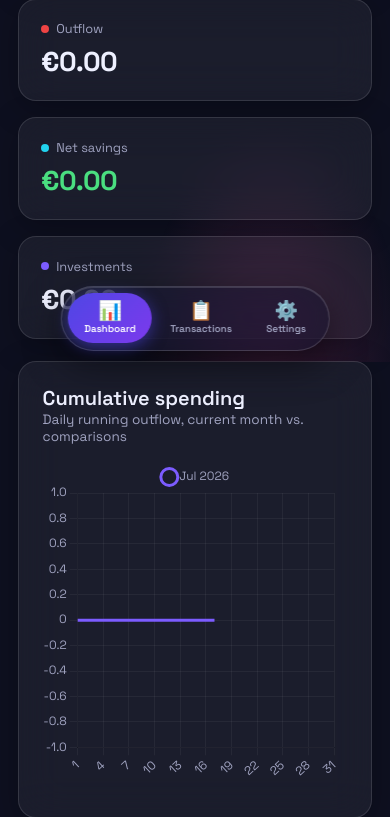
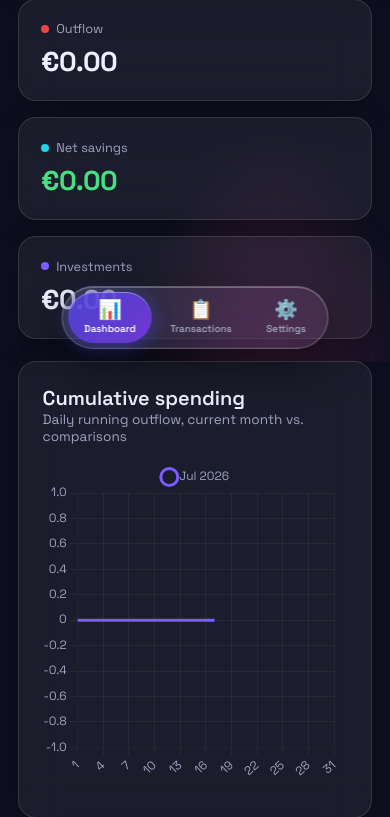
Before and after one commit to duaneyoung/fluxo, a Flask app: page / in a window 390 px wide. Shown: the part 482-1299 px from the top of the page. Run offline with Flask 3, Linux system fonts and the light colour scheme.

Commit message:
Glassier bottom pill nav (more transparency, stronger blur)

```diff
--- a/static/style.css
+++ b/static/style.css
@@ -275,13 +275,16 @@ tbody tr:hover{background:rgba(255,255,255,.03)}
   .bottom-nav{
     display:flex;align-items:center;gap:.15rem;
     position:fixed;left:50%;transform:translateX(-50%);
-    bottom:calc(.7rem + env(safe-area-inset-bottom));z-index:60;
-    padding:.4rem;border-radius:999px;
-    background:rgba(20,22,42,.55);
-    backdrop-filter:blur(26px) saturate(180%);
-    -webkit-backdrop-filter:blur(26px) saturate(180%);
-    border:1px solid rgba(255,255,255,.16);
-    box-shadow:0 12px 36px rgba(0,0,0,.5), inset 0 1px 0 rgba(255,255,255,.14);
+    bottom:calc(.8rem + env(safe-area-inset-bottom));z-index:60;
+    padding:.35rem;border-radius:999px;
+    background:rgba(255,255,255,.07);
+    backdrop-filter:blur(36px) saturate(200%);
+    -webkit-backdrop-filter:blur(36px) saturate(200%);
+    border:1px solid rgba(255,255,255,.22);
+    box-shadow:
+      0 16px 44px rgba(0,0,0,.45),
+      inset 0 1px 0 rgba(255,255,255,.28),
+      inset 0 -1px 0 rgba(255,255,255,.06);
   }
   .bn-link{
     display:flex;flex-direction:column;align-items:center;gap:2px;
@@ -290,8 +293,9 @@ tbody tr:hover{background:rgba(255,255,255,.03)}
   }
   .bn-ico{font-size:1.2rem;line-height:1}
   .bn-link.active{
-    color:#fff;background:var(--grad);
-    box-shadow:0 4px 16px rgba(79,70,229,.55);
+    color:#fff;
+    background:linear-gradient(135deg,rgba(79,70,229,.85),rgba(124,58,237,.85));
+    box-shadow:0 4px 18px rgba(79,70,229,.5), inset 0 1px 0 rgba(255,255,255,.35);
   }
   .bn-link:active{transform:scale(.94)}
 }
```
